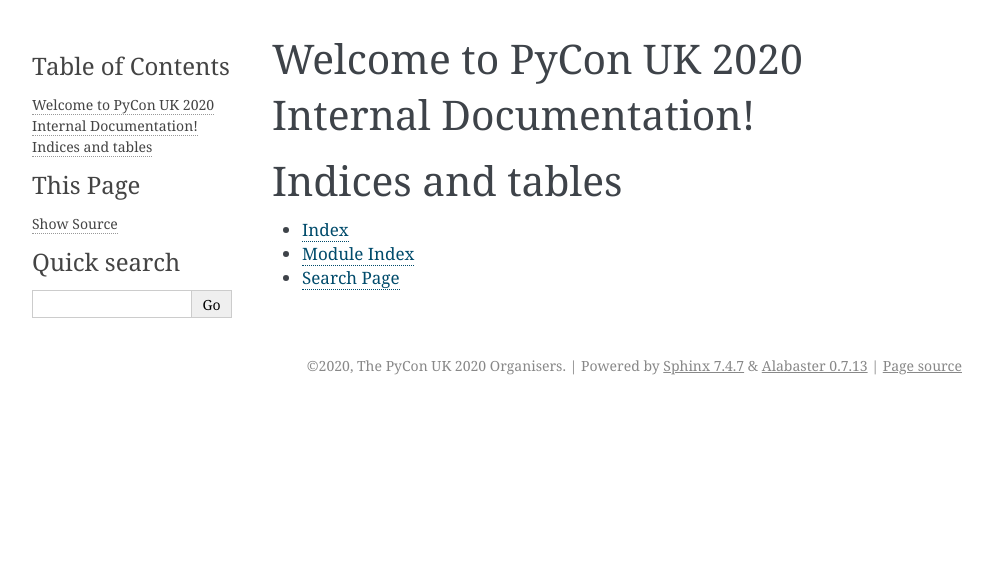
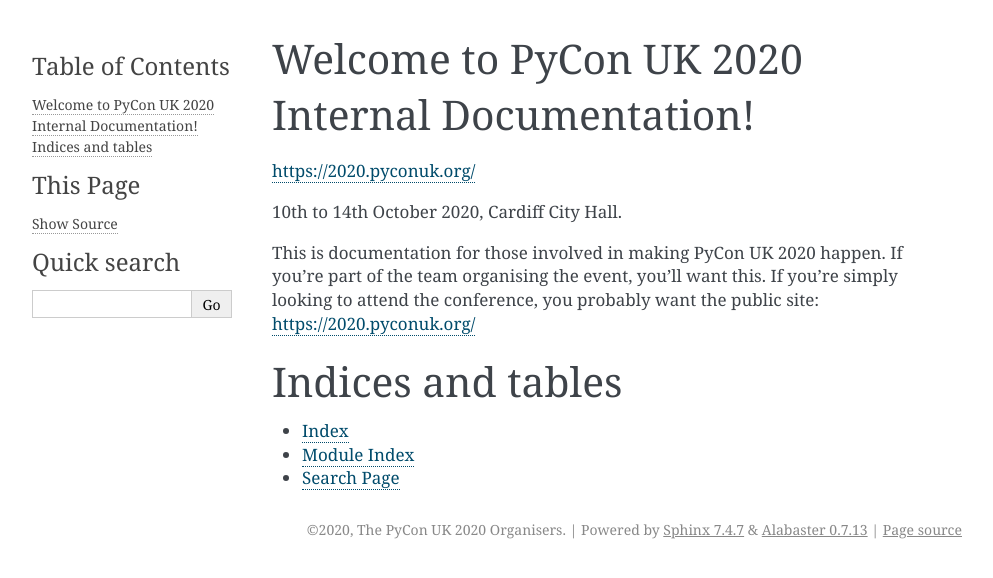
Before and after one commit to PyconUK/pyconuk-2020-internaldocs, a Sphinx documentation site: the page built from source/index.rst, in a window 1280 px wide. Shown: the top 578 px of the page, without its empty margins (148-1141 px from the left). Built offline with Sphinx 7.4.7, drawn with Linux system fonts in a browser that asks for light colours.

Commit message:
Core index info

```diff
--- a/source/index.rst
+++ b/source/index.rst
@@ -1,5 +1,11 @@
 Welcome to PyCon UK 2020 Internal Documentation!
 ================================================
+
+https://2020.pyconuk.org/
+
+10th to 14th October 2020, Cardiff City Hall.
+
+This is documentation for those involved in making PyCon UK 2020 happen. If you're part of the team organising the event, you'll want this. If you're simply looking to attend the conference, you probably want the public site: https://2020.pyconuk.org/
 
 .. toctree::
    :maxdepth: 2
```
